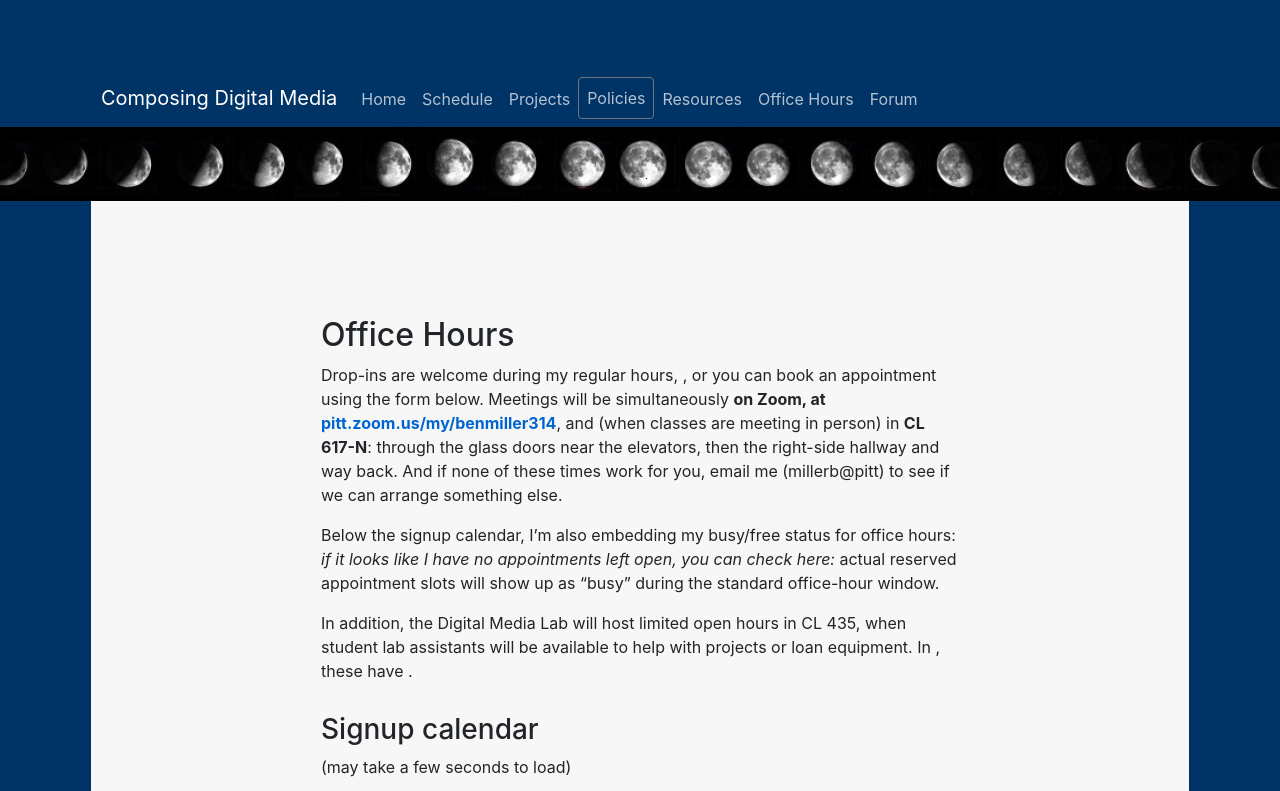
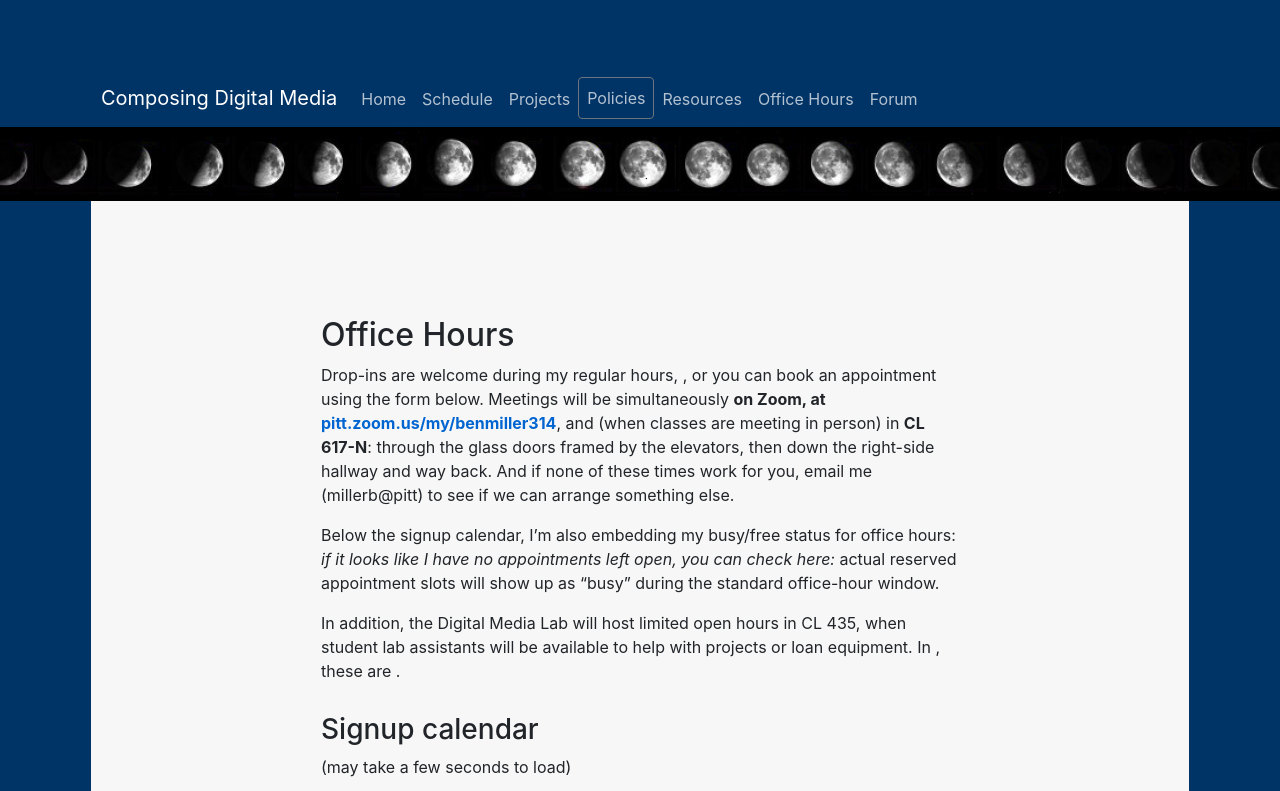
Before and after one commit to benmiller314/cdm2025spring, a Jekyll site: the page built from office.md, in a window 1280 px wide and 900 px high, cut to the strip 0-791 px from the top of the window. Built offline with Jekyll 4.4.1, drawn with Linux system fonts in a browser that asks for light colours; our own code applies the rules of GitHub Pages for plain Markdown files.

Commit message:
minor tweaks to office hour directions

```diff
--- a/office.md
+++ b/office.md
@@ -6,11 +6,11 @@ banneralt: "banner: phases of the moon"
 
 
 ## Office Hours
-Drop-ins are welcome during my regular hours, {{site.course.instructor.office_hours}}, or you can book an appointment using the form below. Meetings will be simultaneously <strong>on Zoom, at <a href="https://pitt.zoom.us/my/benmiller314">pitt.zoom.us/my/benmiller314</a></strong>, and (when classes are meeting in person) in <strong>CL 617-N</strong>: through the glass doors near the elevators, then the right-side hallway and way back. And if none of these times work for you, email me (millerb@pitt) to see if we can arrange something else.
+Drop-ins are welcome during my regular hours, {{site.course.instructor.office_hours}}, or you can book an appointment using the form below. Meetings will be simultaneously <strong>on Zoom, at <a href="https://pitt.zoom.us/my/benmiller314">pitt.zoom.us/my/benmiller314</a></strong>, and (when classes are meeting in person) in <strong>CL 617-N</strong>: through the glass doors framed by the elevators, then down the right-side hallway and way back. And if none of these times work for you, email me (millerb@pitt) to see if we can arrange something else.
 
 Below the signup calendar, I'm also embedding my busy/free status for office hours: <em>if it looks like I have no appointments left open, you can check here:</em> actual reserved appointment slots will show up as "busy" during the standard office-hour window.
 
-In addition, the Digital Media Lab will host limited open hours in CL 435, when student lab assistants will be available to help with projects or loan equipment. In {{site.course.term}}, these have {{site.course.dml_hours}}.
+In addition, the Digital Media Lab will host limited open hours in CL 435, when student lab assistants will be available to help with projects or loan equipment. In {{site.course.term}}, these are  {{site.course.dml_hours}}.
 
 ### Signup calendar
 <a id="signups" class="jump" />
```
